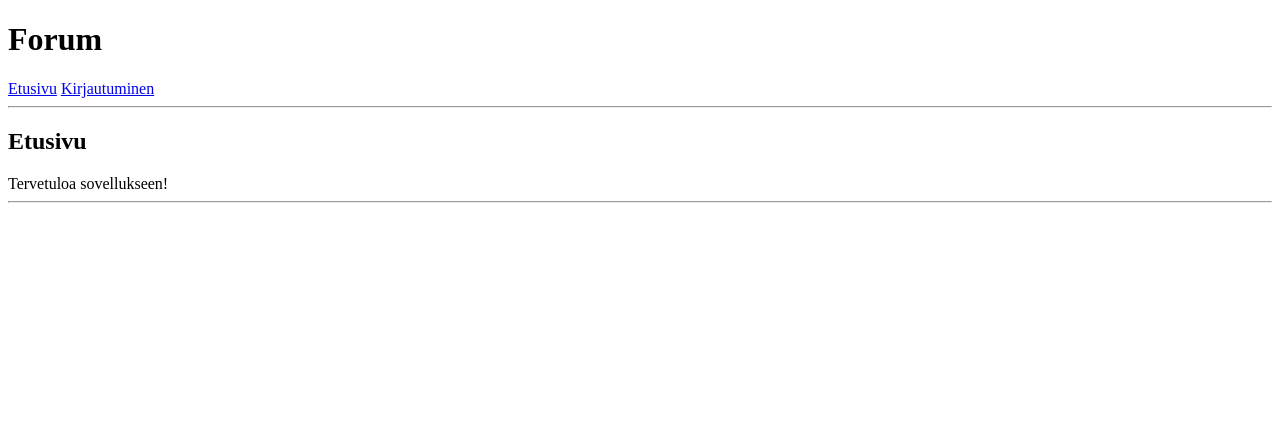
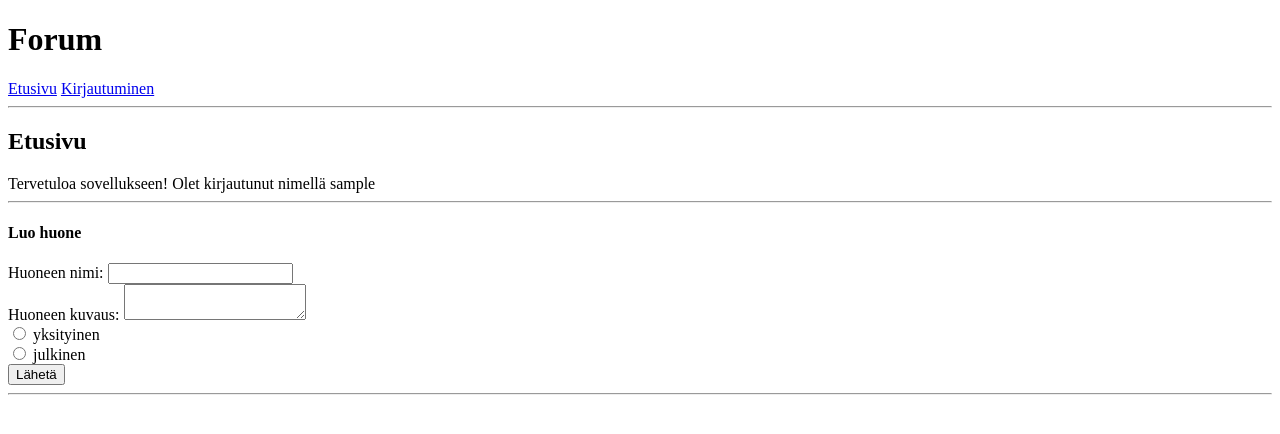
Before and after one commit to LauriKajakko/forum, a Flask app: page / in a window 1280 px wide. Shown: the top 434 px of the page. Run offline with Flask 2, Linux system fonts and the light colour scheme; the visitor is signed in with stand-in values (Sample User, id 1).

Commit message:
auth done, rooms templates started

```diff
--- a/auth.py
+++ b/auth.py
@@ -12,6 +12,7 @@ def login(username, password):
         return False
     if check_password_hash(user.password_hash, password):
         session["user_id"] = user.id
+        session["username"] = username
         return True
     return False
 
--- a/routes.py
+++ b/routes.py
@@ -1,22 +1,10 @@
 from flask import redirect, render_template, request, session
-from werkzeug.security import check_password_hash
 from app import app
-from db import db
 import auth
 
 @app.route("/")
 def index():
     return render_template("index.html")
-
-@app.route("/login", methods=["GET", "POST"])
-def login():
-    if request.method == "GET":
-        return render_template("auth/login.html")
-    if request.method == "POST":
-        user = auth.login(request.form["username"], request.form["password"])
-        if not user:
-            return redirect("/")
-        return redirect("/")
 
 @app.route("/error")
 def error():
@@ -29,6 +17,17 @@ def error():
         message = "Virhe."
     return render_template("error.html", message = message)
 
+
+@app.route("/login", methods=["GET", "POST"])
+def login():
+    if request.method == "GET":
+        return render_template("auth/login.html")
+    if request.method == "POST":
+        user = auth.login(request.form["username"], request.form["password"])
+        if not user:
+            return redirect("/")
+    return redirect("/")
+
 @app.route("/register", methods=["GET", "POST"])
 def register():
     if request.method == "GET":
@@ -38,11 +37,11 @@ def register():
         password = request.form["password"]
         password_confim = request.form["password-confirm"]
         if password != password_confim:
-            return redirect("/registration_failed?type=no_match")
+            return redirect("/error?type=password_match")
         success = auth.register(username, password)
         if not success:
             return redirect("/error?type=auth_sql")
-        return redirect("/login")
+    return redirect("/login")
 
 @app.route("/logout")
 def logout():
--- a/templates/error.html
+++ b/templates/error.html
@@ -1,4 +1,4 @@
-{% extends "./layouts/layout.html" %}
+{% extends "./layouts/main.html" %}
 {% block title %}Etusivu{% endblock %}
 {% block content %}
 <h2>Virhe</h2>
--- a/templates/index.html
+++ b/templates/index.html
@@ -1,6 +1,21 @@
-{% extends "./layouts/layout.html" %}
+{% extends "./layouts/main.html" %}
 {% block title %}Etusivu{% endblock %}
 {% block content %}
 <h2>Etusivu</h2>
 Tervetuloa sovellukseen!
+{% if session.username %}
+Olet kirjautunut nimellä {{ session.username }}
+<hr>
+<h4>Luo huone</h4>
+<form action="/rooms" method="POST">
+Huoneen nimi: <input type="text" name="name"><br>
+Huoneen kuvaus: <textarea name="description"></textarea><br>
+<input type="radio" name="status" value="public">
+<label for="html">yksityinen</label><br>
+<input type="radio" name="status" value="private">
+<label for="css">julkinen</label><br>
+
+<input type="submit" value="Lähetä">
+</form>
+{% endif %}
 {% endblock %}
```
Also changed, not shown: rooms.py (added), templates/forum/room_feed.html (added), templates/layouts/main.html (renamed from templates/layouts/layout.html), 1 other file.
